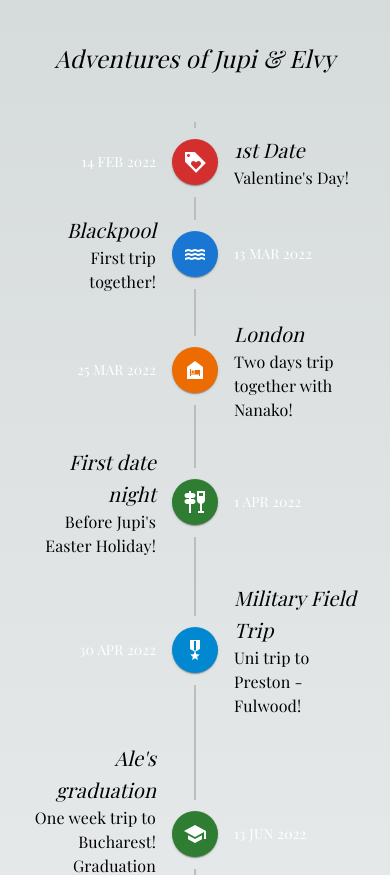
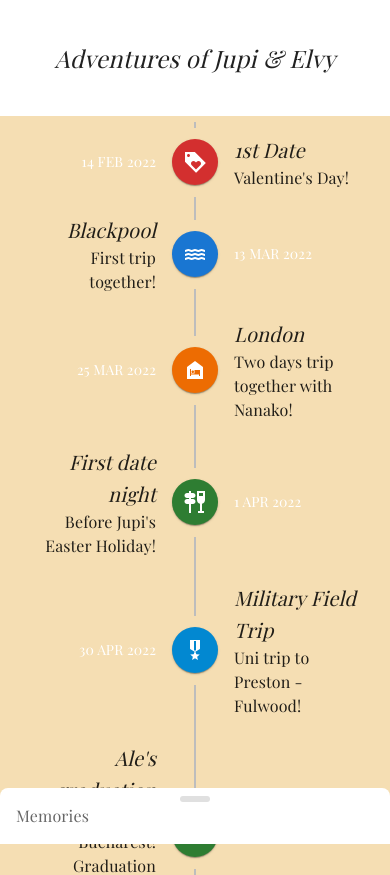
Before and after one commit to Koala0CE/verbose-memory, a Next.js app: page / in a window 390 px wide. Shown: the top 875 px of the page. Built offline with nearby package versions, Linux system fonts and the light colour scheme.

Commit message:
drawer for mobile

```diff
--- a/src/app/_components/Timeline.tsx
+++ b/src/app/_components/Timeline.tsx
@@ -7,7 +7,14 @@ import TimelineSeparator from "@mui/lab/TimelineSeparator";
 import TimelineConnector from "@mui/lab/TimelineConnector";
 import TimelineContent from "@mui/lab/TimelineContent";
 import TimelineDot from "@mui/lab/TimelineDot";
-import { Box, IconButton, Stack, Typography } from "@mui/material";
+import {
+  Box,
+  IconButton,
+  Stack,
+  Typography,
+  useMediaQuery,
+  useTheme,
+} from "@mui/material";
 import LoyaltySharpIcon from "@mui/icons-material/LoyaltySharp";
 import WaterSharpIcon from "@mui/icons-material/WaterSharp";
 import NightShelterSharpIcon from "@mui/icons-material/NightShelterSharp";
@@ -27,6 +34,7 @@ import airPlantsPic from "/public/airPlants.png";
 import bucharestPic from "/public/bucharest.png";
 import scotlandPic from "/public/scotland.png";
 import graduationUclanPic from "/public/graduationUclan.png";
+import SwipeableEdgeDrawer from "./Drawer";
 
 const colour: any = "primary";
 const secondaryColour = "secondary";
@@ -137,22 +145,42 @@ const timelineData = [
 ];
 
 export default function CustomizedTimeline() {
-  // const [selectedImageUrl, setSelectedImageUrl] = useState<string | null>(null);
+  // Retrieve the current theme using the useTheme hook from MUI
+  const theme = useTheme();
+
+  // Determine if the screen size is considered as mobile
+  const isMobile = useMediaQuery(theme.breakpoints.down("sm"));
+  // Determine if the screen size is considered as desktop
+  const isDesktop = useMediaQuery(theme.breakpoints.up("md"));
+
+  // Initialize state to track the open/closed state of the drawer
+  const [isDrawerOpen, setIsDrawerOpen] = useState(false);
+
+  // Define a function to toggle the state of the drawer between open and closed
+  const handleToggleDrawer = () => {
+    setIsDrawerOpen(!isDrawerOpen);
+  };
+
+  // Initialize state to track the selected image URL, allowing for string, StaticImageData, or null
   const [selectedImageUrl, setSelectedImageUrl] = useState<
     string | StaticImageData | null
   >(null);
 
+  // Initialize state to track the alternative text for the selected image ALT, allowing for string, StaticImageData, or null
   const [selectedImageAlt, setSelectedImageAlt] = useState<
     string | StaticImageData | null
   >(null);
 
+  // Define a function to reset the selected image URL and alternative text to null
   const resetSelectedImage = () => {
     setSelectedImageUrl(null);
     setSelectedImageAlt(null);
   };
 
   useEffect(() => {
-    // Handle state updates here
+    // Effect to handle updates when selectedImageUrl or selectedImageAlt change
+
+    // Check if both selectedImageUrl and selectedImageAlt are not null
     if (selectedImageUrl !== null && selectedImageAlt !== null) {
       // This block will execute after state updates
       console.log("Selected Image URL:", selectedImageUrl);
@@ -163,11 +191,12 @@ export default function CustomizedTimeline() {
   return (
     <>
       <Stack
+        bgcolor={"yellow"}
         justifyContent={{ xs: "center", md: "space-evenly" }}
         direction={{ xs: "column", md: "row" }}
       >
         {/* Timeline */}
-        <Stack>
+        <Stack bgcolor={"wheat"}>
           <Timeline position="alternate">
             {timelineData.map((item, index) => (
               <TimelineItem key={index}>
@@ -187,8 +216,12 @@ export default function CustomizedTimeline() {
                       size="small"
                       aria-label="delete"
                       onClick={() => {
-                        setSelectedImageUrl(null); // Reset the selected image
-                        setSelectedImageAlt(null); // Reset the selected alt text
+                        setIsDrawerOpen(!isDrawerOpen);
+
+                        resetSelectedImage;
+
+                        // setSelectedImageUrl(null); // Reset the selected image
+                        // setSelectedImageAlt(null); // Reset the selected alt text
 
                         setSelectedImageUrl(item.imageUrl);
                         setSelectedImageAlt(item.imageAlt);
@@ -216,13 +249,33 @@ export default function CustomizedTimeline() {
         </Stack>
         {/* Pictures */}
 
+        {/* <div
+          style={{
+            position: "fixed",
+            top: 0,
+            // left: 0,
+            right: 0,
+            bottom: 0,
+            zIndex: 999,
+          }} */}
+        {/* > */}
         <Stack
           alignItems={"center"}
           justifyContent={"center"}
           width={{ xs: "100vw", md: 700 }}
           height={{ xs: "100vh", md: 900 }}
         >
-          {selectedImageUrl && selectedImageAlt && (
+          {isMobile && (
+            <IconButton onClick={handleToggleDrawer}>
+              <SwipeableEdgeDrawer
+                imageSrc={selectedImageUrl}
+                isOpen={isDrawerOpen}
+                onToggleDrawer={handleToggleDrawer}
+              />
+            </IconButton>
+          )}
+
+          {isDesktop && selectedImageUrl && selectedImageAlt && (
             <Pictures
               imageUrl={selectedImageUrl}
               imageAlt={selectedImageUrl}
@@ -231,18 +284,8 @@ export default function CustomizedTimeline() {
             />
           )}
         </Stack>
+        {/* </div> */}
       </Stack>
     </>
   );
 }
-
-{
-  /* <IconButton
-            href="/album"
-            size="small"
-            aria-label="delete"
-            onClick={() => handleButtonClick(item.icon)}
-          >
-            {<item.icon />}
-          </IconButton> */
-}
```
